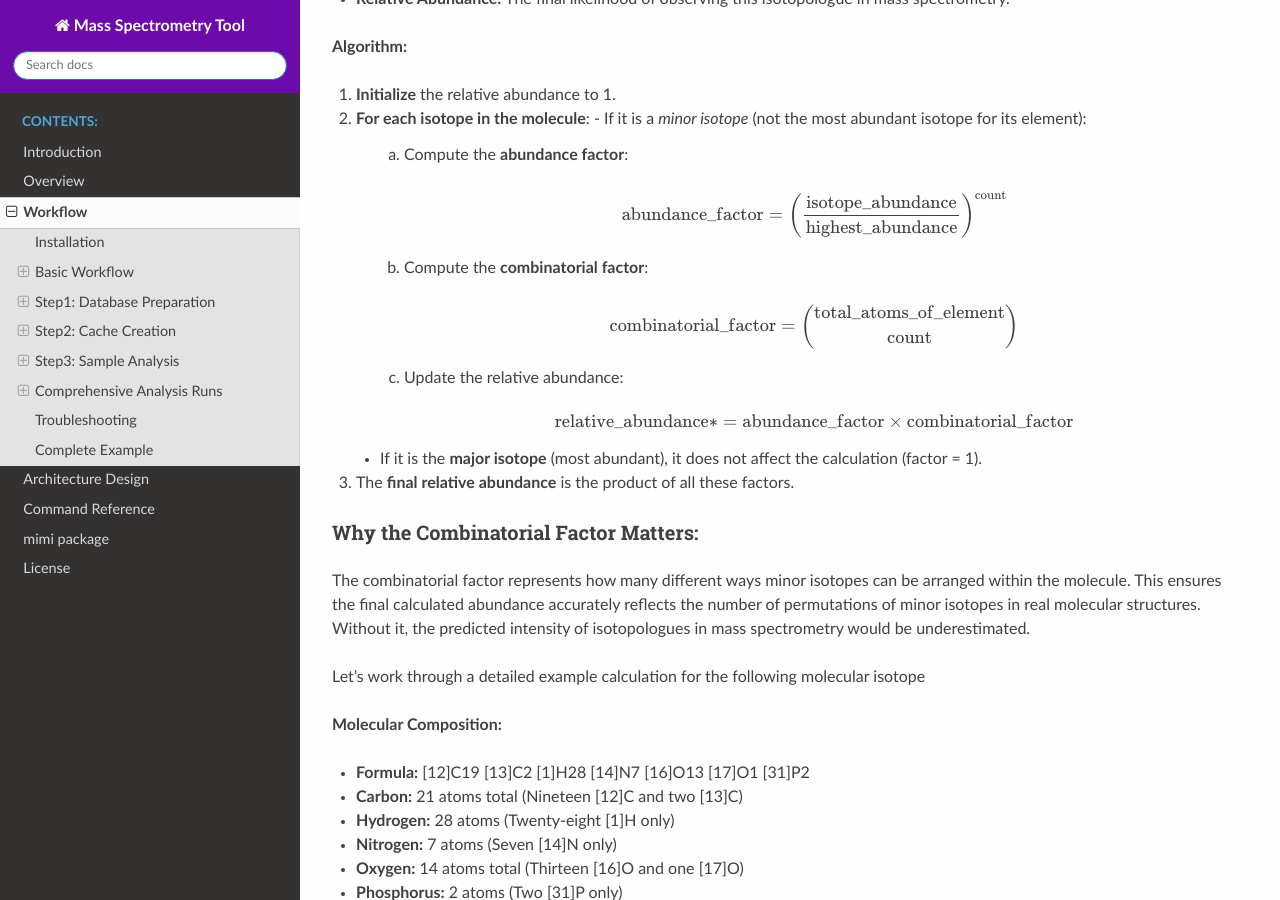
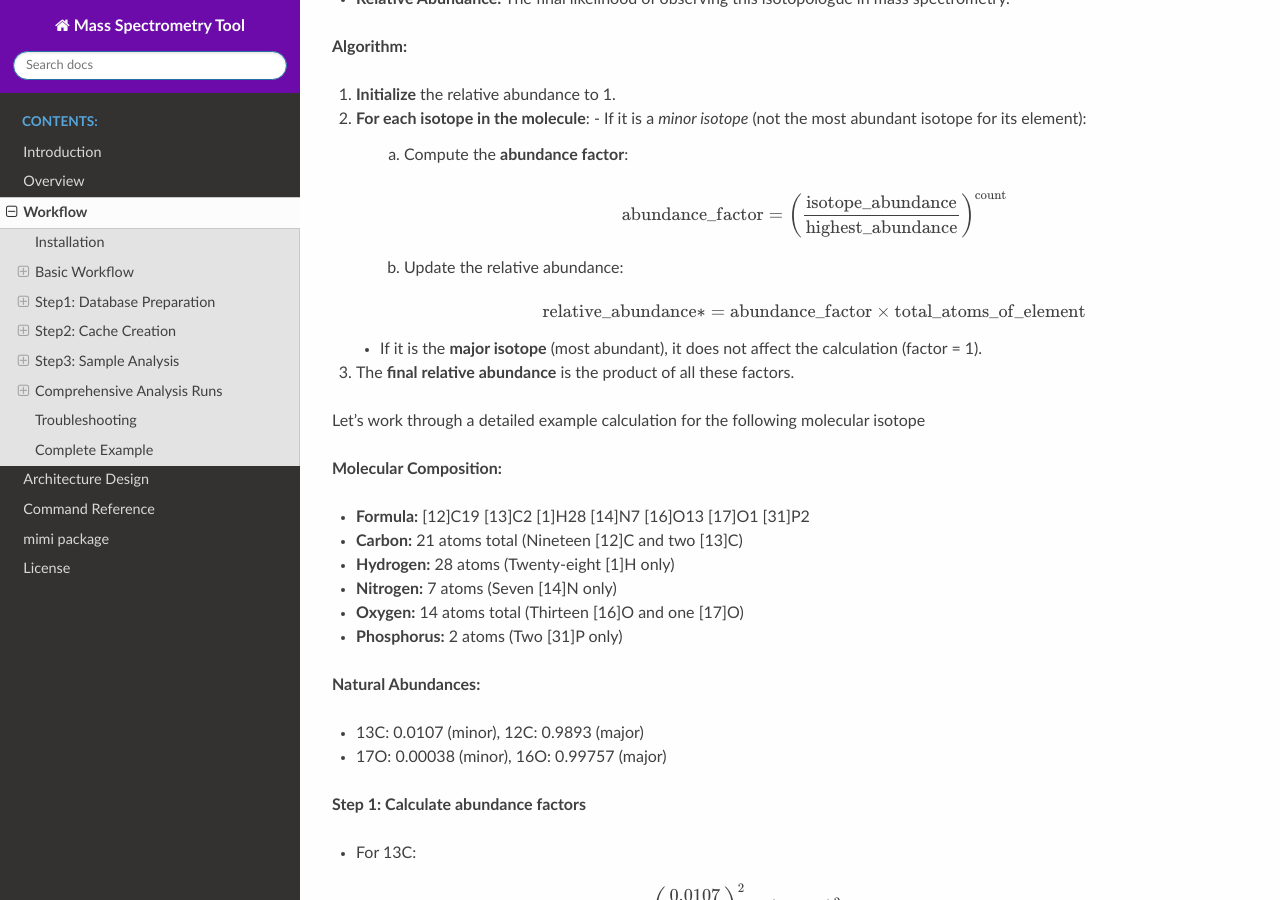
Before and after one commit to NYUAD-Core-Bioinformatics/MIMI, a Sphinx documentation site: the page built from docs/source/workflow.rst, in a window 1280 px wide and 900 px high, scrolled down 9588 px. Built offline with Sphinx 7.4.7 and the Read the Docs theme 3.1.0, drawn with Linux system fonts in a browser that asks for light colours.

Commit message:
Updated docs

```diff
--- a/docs/source/workflow.rst
+++ b/docs/source/workflow.rst
@@ -516,25 +516,17 @@ This guide explains how to calculate the relative abundance of a specific isotop
 
         \text{abundance_factor} = \left(\frac{\text{isotope_abundance}}{\text{highest_abundance}}\right)^{\text{count}}
 
-     b. Compute the **combinatorial factor**:
+
+     b. Update the relative abundance:
 
      .. math::
 
-        \text{combinatorial_factor} = \binom{\text{total_atoms_of_element}}{\text{count}}
-
-     c. Update the relative abundance:
-
-     .. math::
-
-        \text{relative_abundance} *= \text{abundance_factor} \times \text{combinatorial_factor}
+        \text{relative_abundance} *= \text{abundance_factor} \times \text{total_atoms_of_element}
 
    - If it is the **major isotope** (most abundant), it does not affect the calculation (factor = 1).
 
 3. The **final relative abundance** is the product of all these factors.
 
-Why the Combinatorial Factor Matters:
-~~~~~~~~~~~~~~~~~~~~~~~~~~~~~~~~~~~~~
-The combinatorial factor represents how many different ways minor isotopes can be arranged within the molecule. This ensures the final calculated abundance accurately reflects the number of permutations of minor isotopes in real molecular structures. Without it, the predicted intensity of isotopologues in mass spectrometry would be underestimated.
 
 Let's work through a detailed example calculation for the following molecular isotope
 
```
